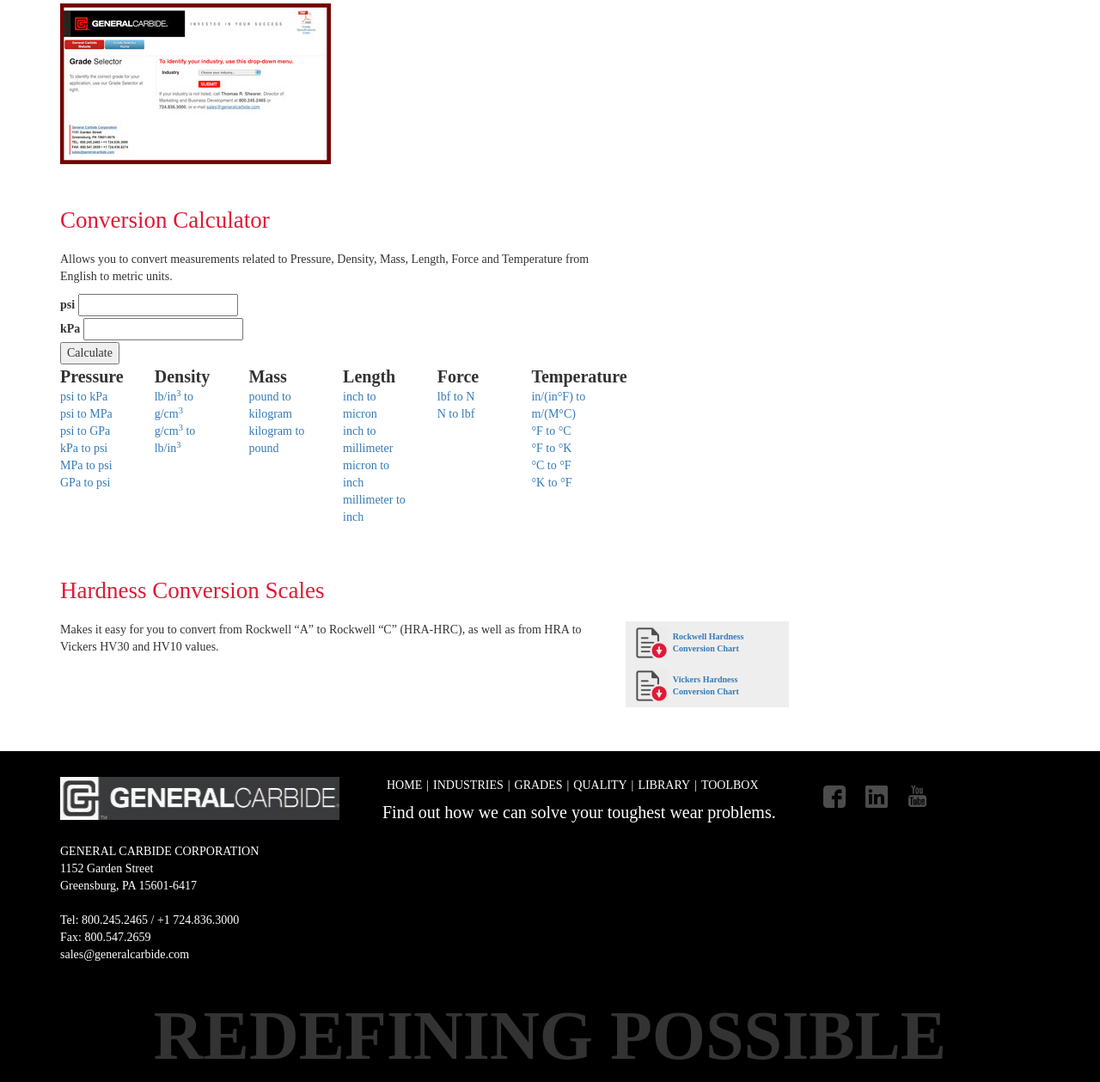
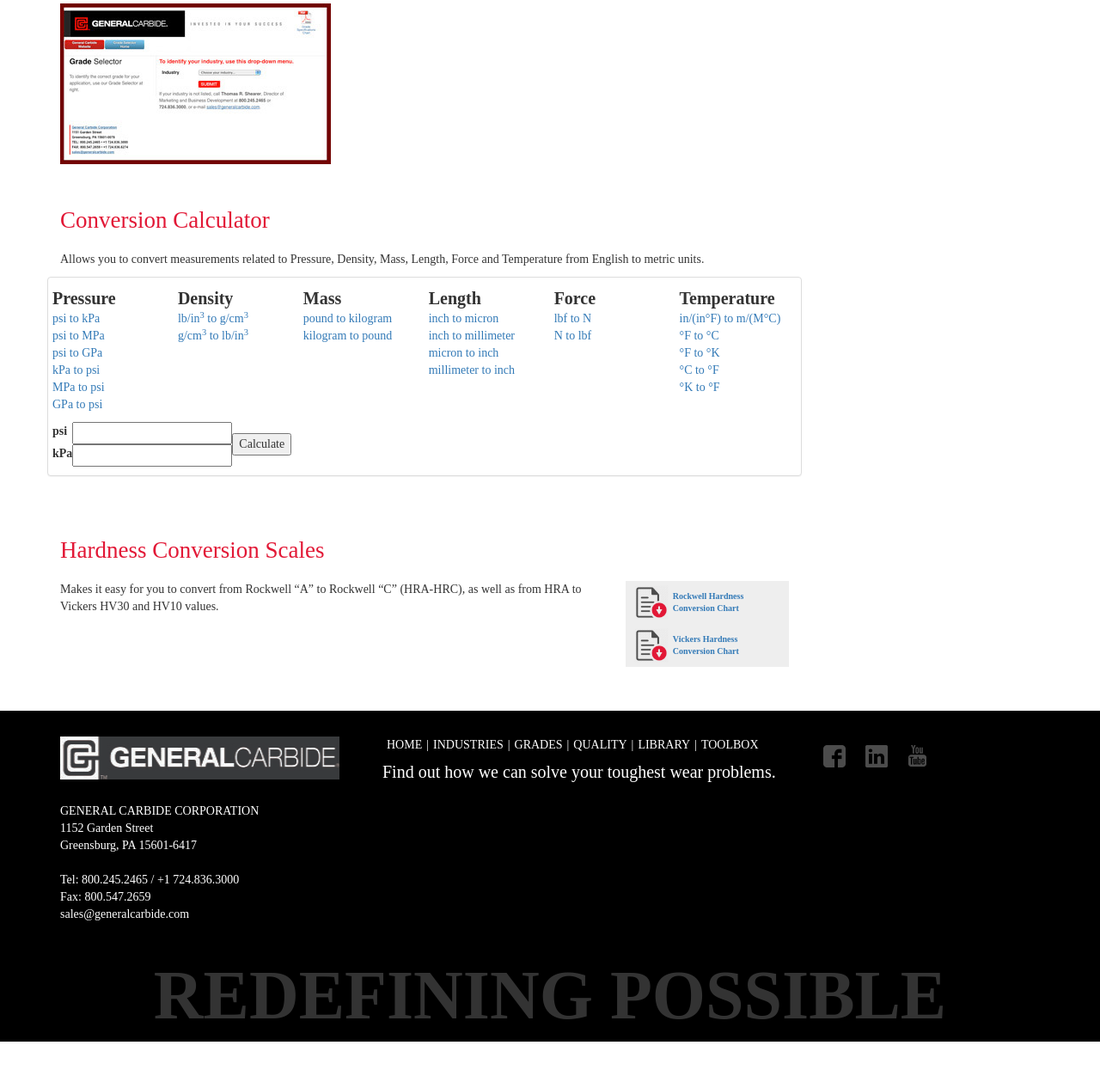
Before and after one commit to LevyMG-MBosco/GC-2015, a PHP site: page /toolbox.php in a window 1280 px wide. Shown: the part 788-2047 px from the top of the page at 86% size. After the commit the page ends 2000 px from the top, so only its background shows below. Run offline with PHP 8.4, Linux system fonts and the light colour scheme; some libraries are stand-ins or nearby versions.

Commit message:
Resting changes

```diff
--- a/assets/css/theme.css
+++ b/assets/css/theme.css
@@ -285,6 +285,16 @@
 	padding: 20px;
 }
 
+.calc div{
+	padding-left: 5px;
+	padding-right: 5px;
+}
+
+.calc{
+	padding-top: 10px;
+	padding-bottom: 10px;
+}
+
 /* Landing page overlay */
 .overlay{
 	position: relative;
@@ -362,12 +372,13 @@
 	}
 
 	.text-content h1{
+		padding: 6px 0px;
 		margin: 0px;
 		font-size: 48px;
 	}
 
 	.text-content p{
-		font-size: 17px;
+		font-size: 16px;
 	}
 
 	.center-text h5{
@@ -459,7 +470,7 @@
 	}
 
 	.news-slider .text-content p{
-		font-size: 20px;
+		font-size: 18px;
 	}
 
 	.news-slider .text-content h1{
--- a/toolbox.php
+++ b/toolbox.php
@@ -49,21 +49,9 @@
                 <a name="conversion"></a>
                 <h3>Conversion Calculator</h3>
               </div>
-              <div class="col-xs-12 col-sm-9">
+              <div class="col-xs-12">
                 <p>Allows you to convert measurements related to Pressure, Density, Mass, Length, Force and Temperature from English to metric units.</p>
-                <form>
-                	<fieldset>
-                    <label for="userInput">psi</label>
-                    <input type="text" id="userInput" name="userInput" /><br />
-
-                    <label for="output">kPa</label>
-                    <input type="text" id="output" name="output" /><br />
-
-                    <input type="button" id="calc" onclick="convert(6.8948)" value="Calculate"  />
-                	</fieldset>
-                </form>
-
-                <div class="row">
+                <div class="row calc panel panel-default">
                   <div class="col-xs-4 col-sm-2">
                     <ul class="conversion-list">
                     	<li class="heading">Pressure</li>
@@ -115,8 +103,40 @@
                         <li><a href="#conversion" class="calc-btn" call="Kf()">&deg;K to &deg;F</a></li>
                     </ul>
                   </div>
+                  <div class="col-xs-12">
+                    <table>
+                      <tbody>
+                      <form>
+                        <fieldset>
+                          <tr>
+                            <td>
+                              <label for="userInput">psi</label>
+                            </td>
+                            <td>
+                              <input type="text" id="userInput" name="userInput" /><br />
+                            </td>
+                            <td rowspan="2">
+                              <input type="button" id="calc" onclick="convert(6.8948)" value="Calculate"  />
+                            </td>
+                          </tr>
+                          <tr>
+                            <td>
+                              <label for="output">kPa</label>
+                            </td>
+                            <td>
+                              <input type="text" id="output" name="output" /><br />
+                            </td>
+                          </tr>
+                        </fieldset>
+                      </form>
+                      </tbody>
+                    </table>
+                  </div>
                 </div>
               </div>
+
+
+
               <div class="col-xs-12 col-sm-3">
                 <!-- Section side content goes here -->
               </div>
```
